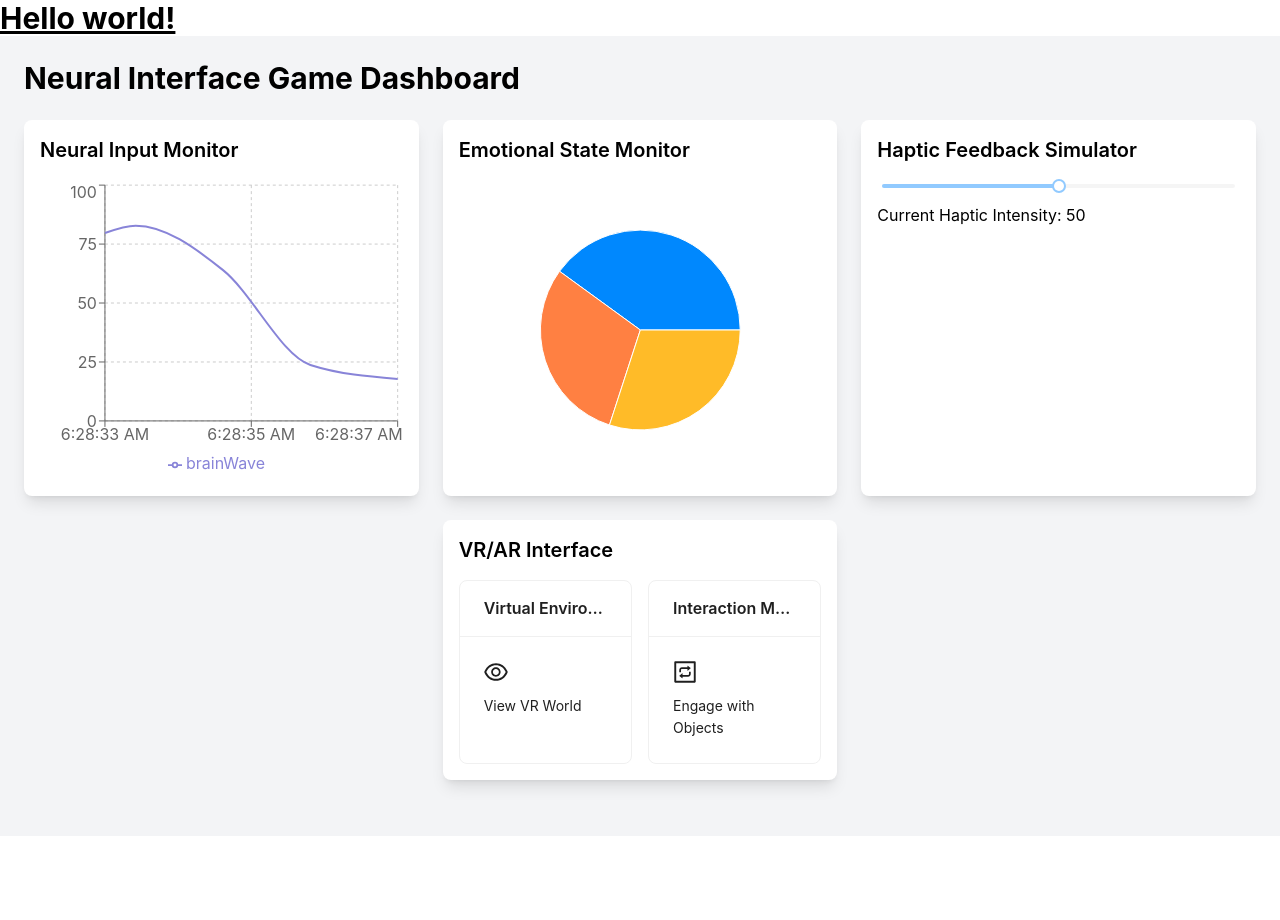
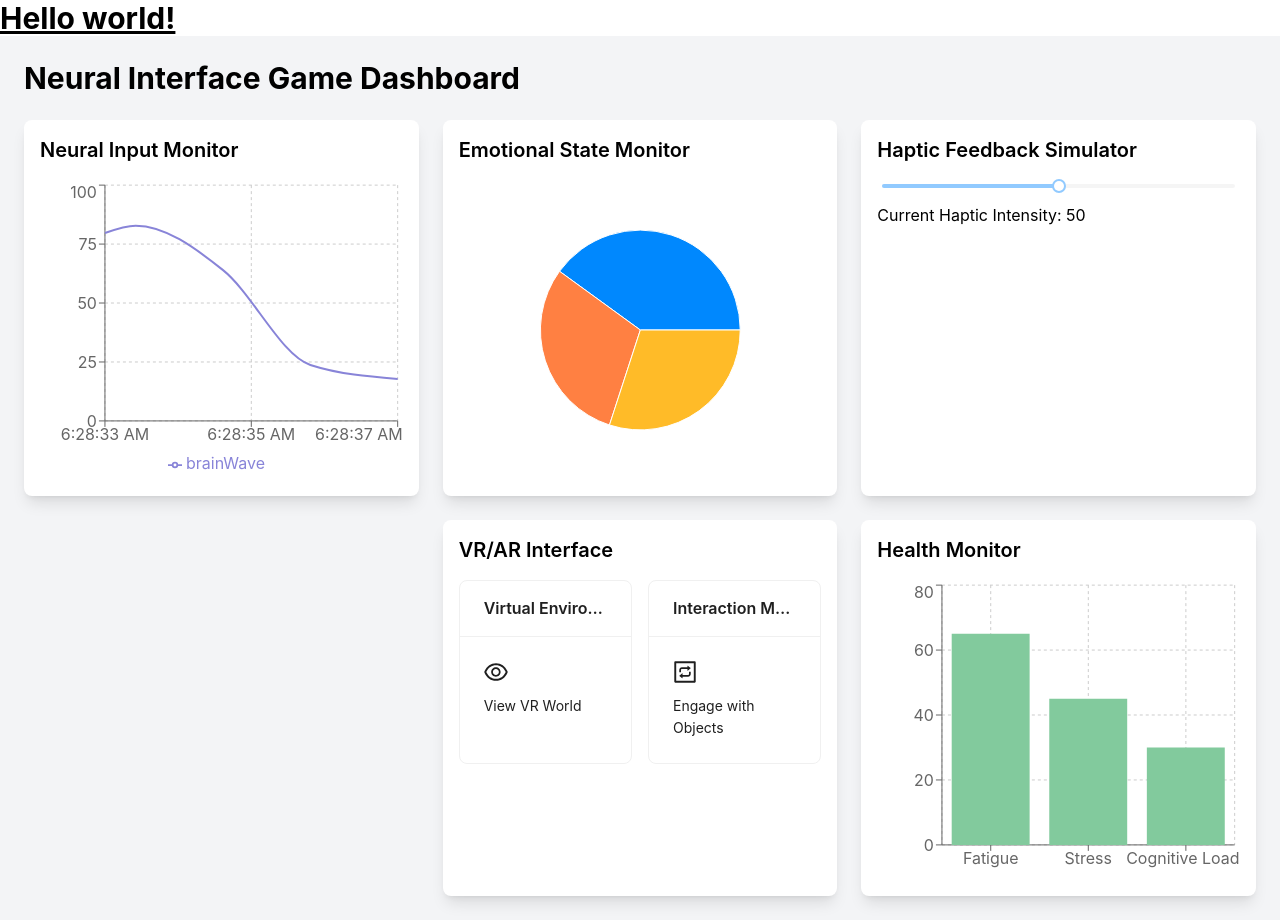
Before and after one commit to WhiteMasky/future-game-ui, a React (Create React App) app: page / in a window 1280 px wide. Before the commit the page ends 836 px from the top, so only its background shows below. Built offline with nearby package versions, Linux system fonts and the light colour scheme.

Commit message:
HealthMonitor

```diff
--- a/src/App.js
+++ b/src/App.js
@@ -43,7 +43,7 @@ import NeuralInputMonitor from './components/NeuralInputMonitor';
 import EmotionalStateMonitor from './components/EmotionalStateMonitor';
 import HapticFeedbackSimulator from './components/HapticFeedbackSimulator';
 import VRInterface from './components/VRInterface';
-// import HealthMonitor from './HealthMonitor';
+import HealthMonitor from './components/HealthMonitor';
 
 export default function App() {
   return (
@@ -60,7 +60,7 @@ export default function App() {
           <HapticFeedbackSimulator />
           <br/>
           <VRInterface />
-          {/* <HealthMonitor /> */}
+          <HealthMonitor />
         </div>
       </div>
     </div>
--- /dev/null
+++ b/src/components/HealthMonitor.js
@@ -0,0 +1,27 @@
+import React from 'react';
+import { BarChart, Bar, XAxis, YAxis, CartesianGrid, Tooltip, ResponsiveContainer } from 'recharts';
+
+const healthData = [
+  { name: 'Fatigue', value: 65 },
+  { name: 'Stress', value: 45 },
+  { name: 'Cognitive Load', value: 30 },
+];
+
+const HealthMonitor = () => {
+  return (
+    <div className="bg-white p-4 shadow-lg rounded-lg">
+      <h2 className="text-xl font-semibold mb-4">Health Monitor</h2>
+      <ResponsiveContainer width="100%" height={300}>
+        <BarChart data={healthData}>
+          <CartesianGrid strokeDasharray="3 3" />
+          <XAxis dataKey="name" />
+          <YAxis />
+          <Tooltip />
+          <Bar dataKey="value" fill="#82ca9d" />
+        </BarChart>
+      </ResponsiveContainer>
+    </div>
+  );
+};
+
+export default HealthMonitor;
```
